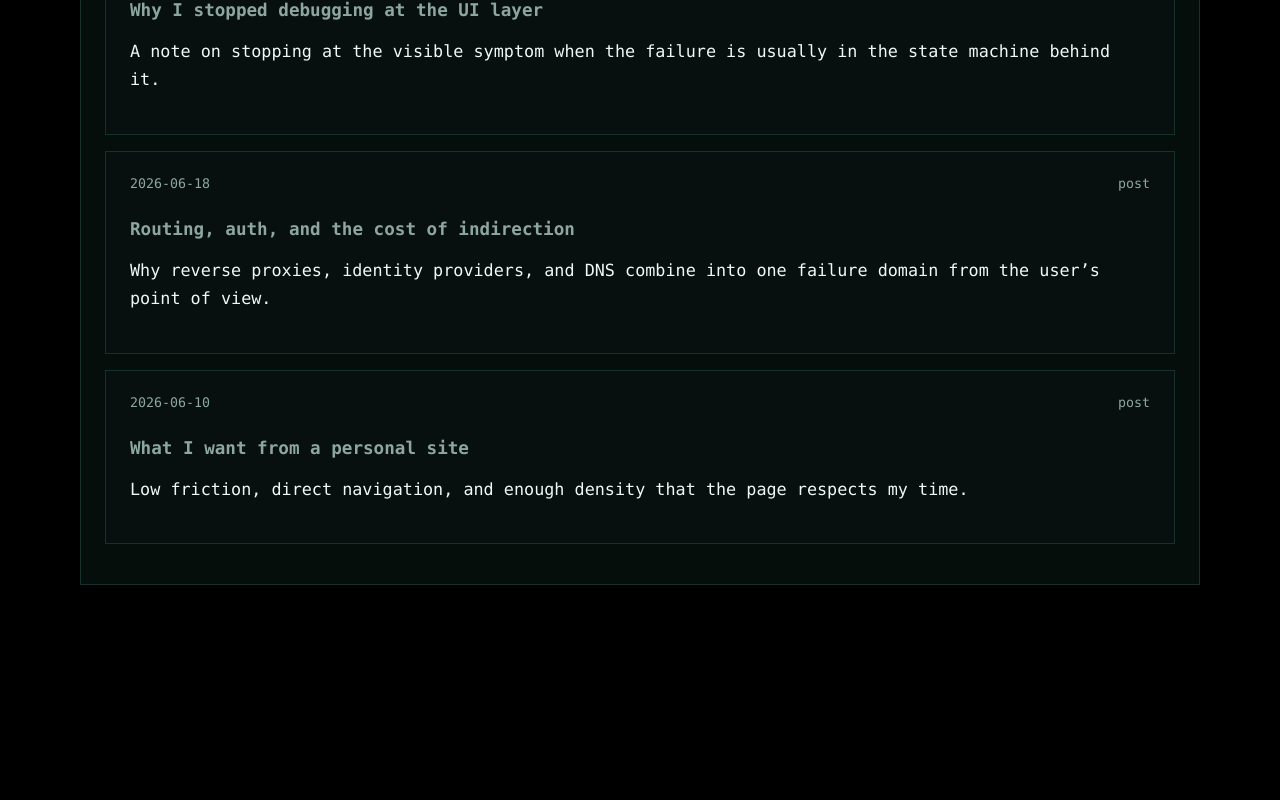
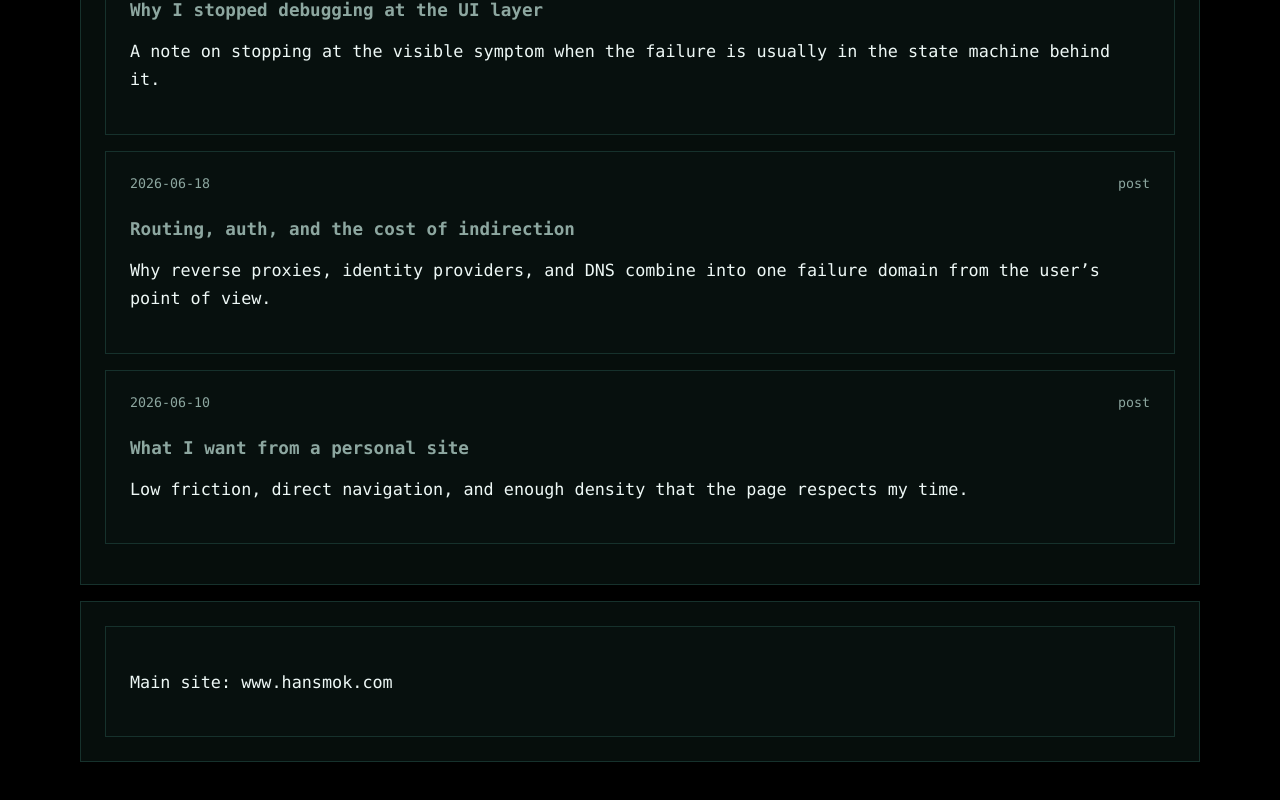
Before and after one commit to hansmok/hmblog.github.io, a Next.js app: page / in a window 1280 px wide. Shown: the part 428-1228 px from the top of the page. Before the commit the page ends 1093 px from the top, so only its background shows below. Built offline with nearby package versions, Linux system fonts and the light colour scheme.

Commit message:
blog_footer_and_workflow

```diff
--- a/app/globals.css
+++ b/app/globals.css
@@ -255,6 +255,10 @@ button {
   margin-bottom: 0;
 }
 
+.footer-link-panel {
+  margin-bottom: 0;
+}
+
 @media (max-width: 780px) {
   .site-shell {
     width: min(var(--max), calc(100% - 24px));
--- a/app/page.js
+++ b/app/page.js
@@ -49,6 +49,14 @@ export default function HomePage() {
           ))}
         </div>
       </section>
+
+      <section className="resume-section">
+        <div className="content-panel footer-link-panel">
+          <p className="lead-copy">
+            Main site: <a href="https://www.hansmok.com/">www.hansmok.com</a>
+          </p>
+        </div>
+      </section>
     </>
   )
 }
```
